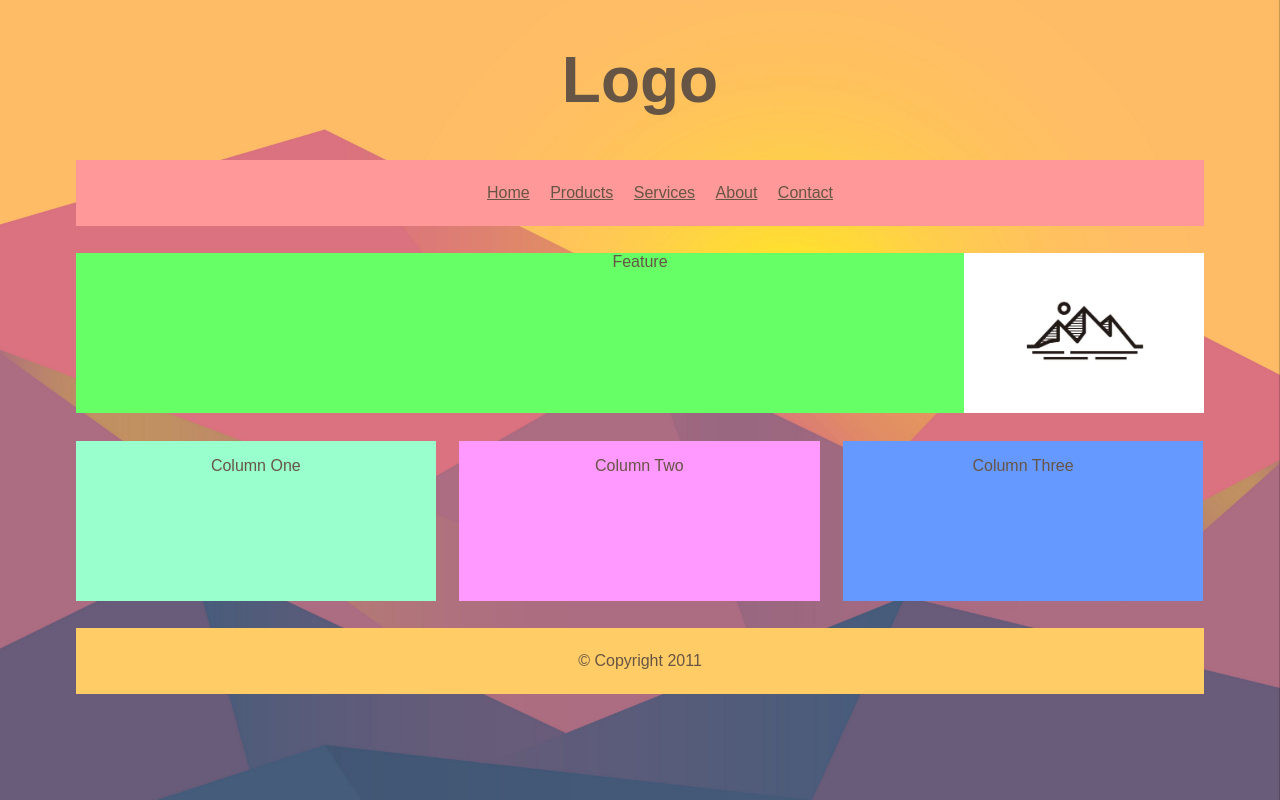
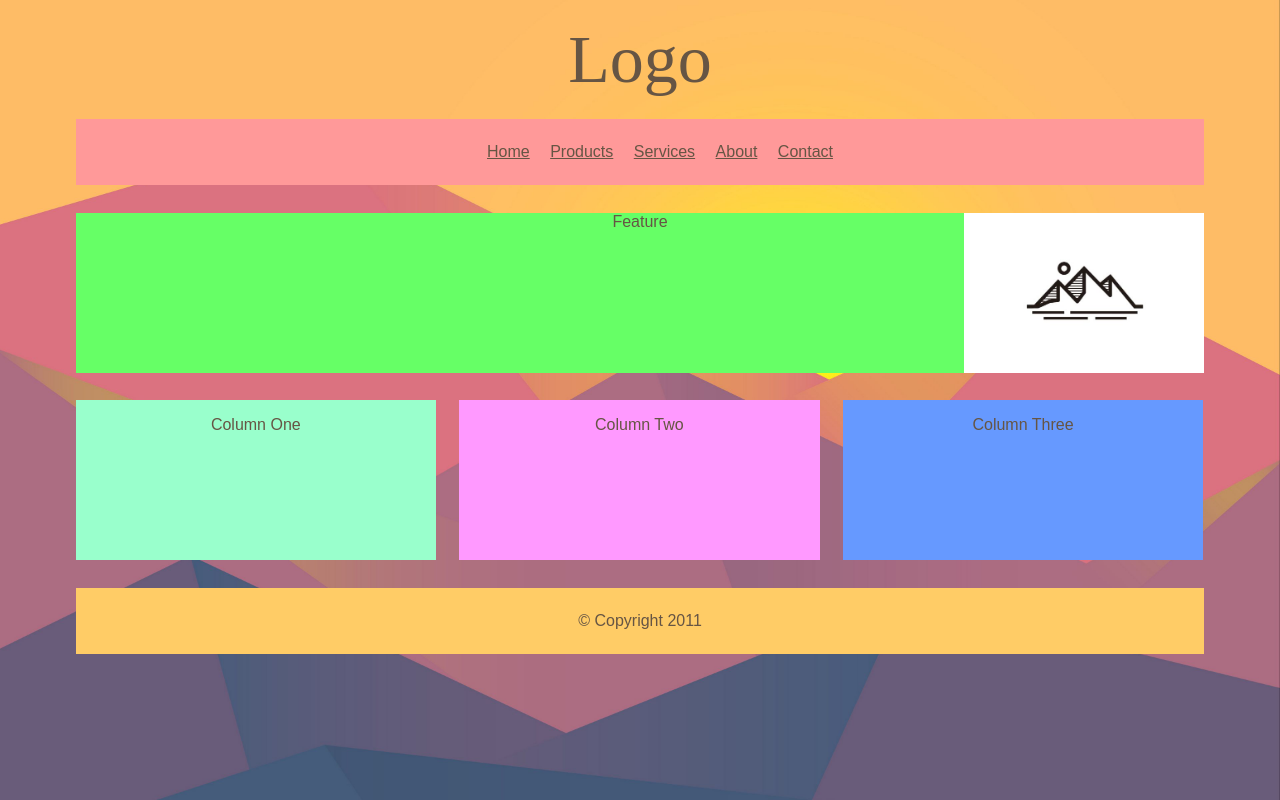
Before and after one commit to SviatoslavRutkovskyi/M04-Module-Assignment, a plain HTML site: page index.html in a window 1280 px wide. Drawn offline with Linux system fonts and the light colour scheme; a web font is replaced by a local one.

Commit message:
Final heading change

```diff
--- a/index.html
+++ b/index.html
@@ -11,7 +11,7 @@
 <body>
 		<div id="header">
 			<div class="heading">
-				<h1>Logo</h1>
+				Logo
 			</div>
 			<div id="nav">
 				<ul>
--- a/style.css
+++ b/style.css
@@ -17,7 +17,8 @@ body {
     font-family: 'BananaBrickRegular';
     font-weight: normal;
     font-style: normal;
-    font-size: 32px;
+    font-size: 68px;
+    margin: 20px;
 }
 
 #nav, #feature, #footer {
@@ -68,6 +69,3 @@ li {
     margin-bottom: 1em;
 
 }
-/* .article {
-    background-color: #efefef;
-} */
```
